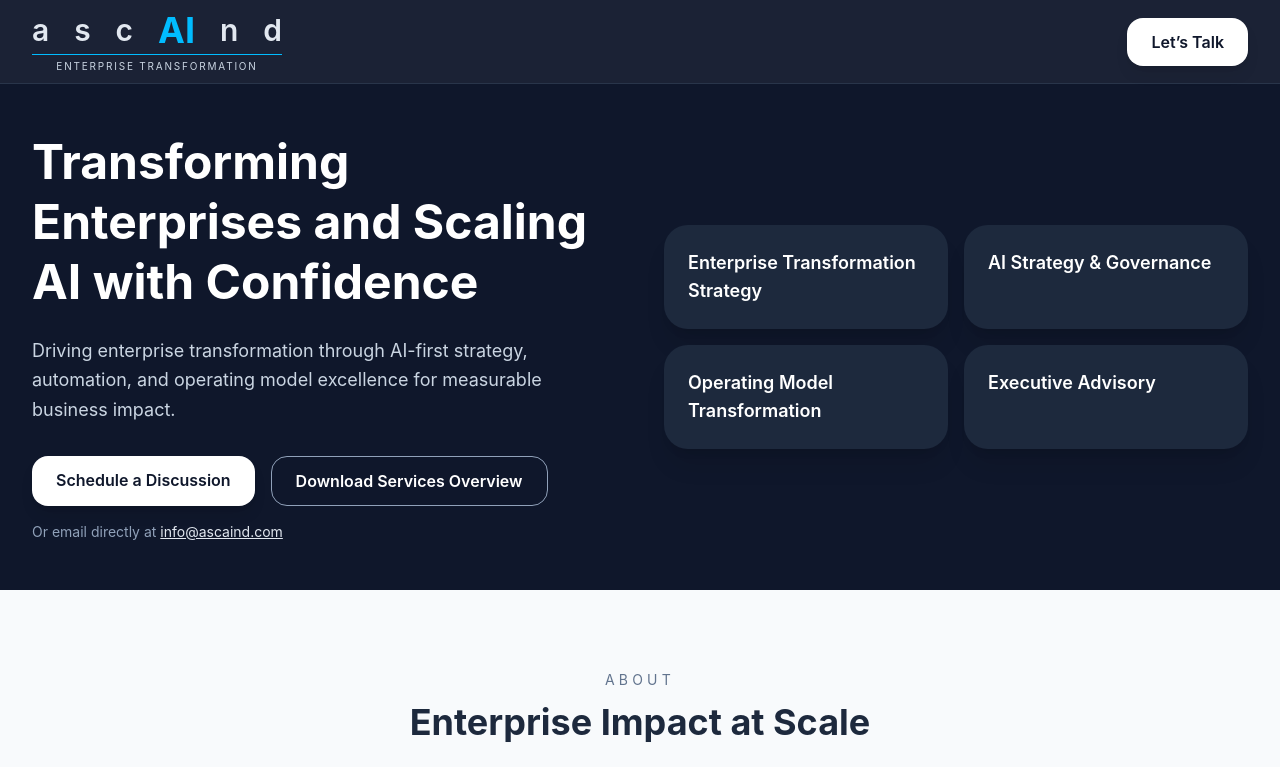
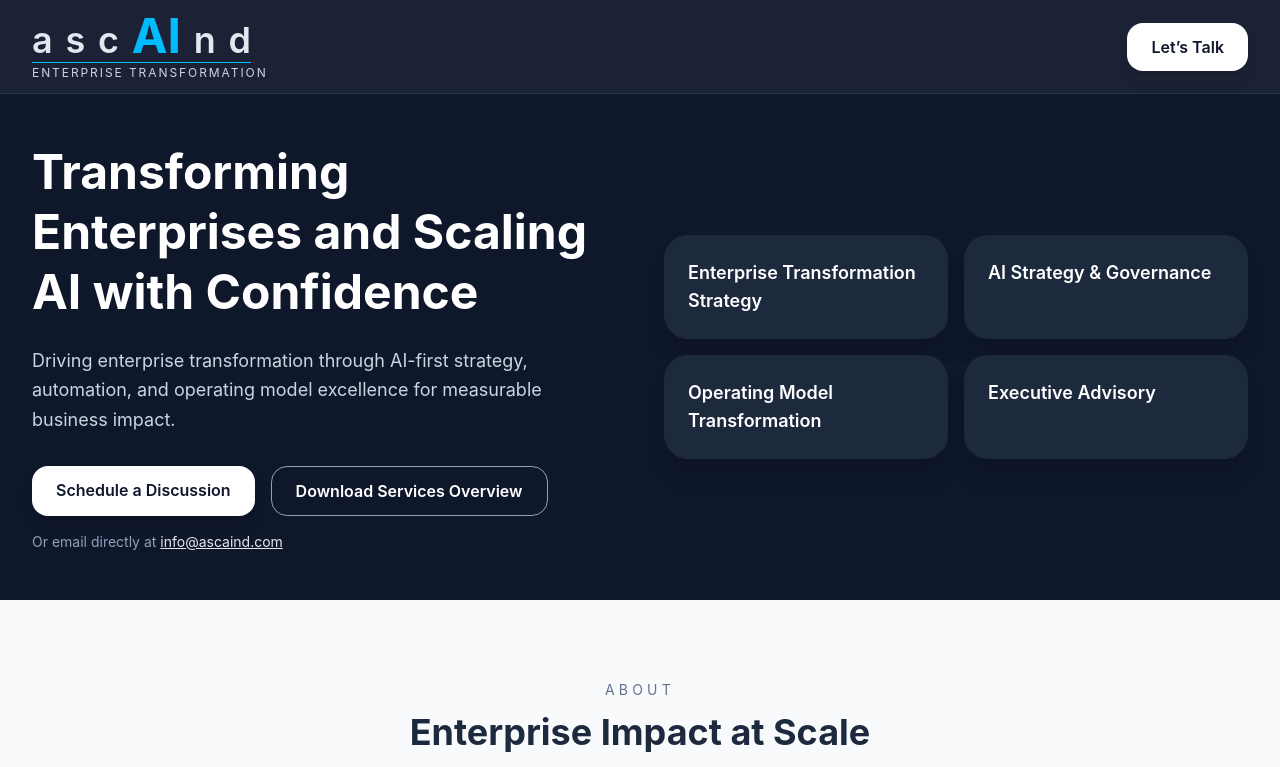
Before and after one commit to ysuneja06/my-ai-website, a React (Vite) app: page / in a window 1280 px wide. Shown: the top 767 px of the page. Built offline with nearby package versions, Linux system fonts and the light colour scheme.

Commit message:
Dynamic 76

```diff
--- a/src/App.jsx
+++ b/src/App.jsx
@@ -39,21 +39,21 @@ export default function AdvisoryWebsite() {
     <div className="min-h-screen bg-slate-50 text-slate-800">
       <header className="sticky top-0 z-50 bg-slate-900/95 backdrop-blur-md border-b border-slate-700/60">
         <div className="max-w-7xl mx-auto px-4 sm:px-8 py-3 flex items-center justify-between gap-3">
-        <div className="w-[245px] max-w-[56vw] sm:w-[250px] shrink-0 leading-none">
+        <div className="w-[300px] max-w-[54vw] sm:w-[219px] shrink-0 leading-none">
           <div className="flex items-end justify-between w-full">
-            <span className="text-2xl sm:text-3xl font-semibold text-slate-200">a</span>
-            <span className="text-2xl sm:text-3xl font-semibold text-slate-200">s</span>
-            <span className="text-2xl sm:text-3xl font-semibold text-slate-200">c</span>
-            <span className="text-sky-400 font-bold text-4xl sm:text-4xl leading-none">
+            <span className="text-2xl sm:text-4xl font-semibold text-slate-200">a</span>
+            <span className="text-2xl sm:text-4xl font-semibold text-slate-200">s</span>
+            <span className="text-2xl sm:text-4xl font-semibold text-slate-200">c</span>
+            <span className="text-sky-400 font-bold text-4xl sm:text-5xl leading-none">
               AI
             </span>
-            <span className="text-2xl sm:text-3xl font-semibold text-slate-200">n</span>
-            <span className="text-2xl sm:text-3xl font-semibold text-slate-200">d</span>
+            <span className="text-2xl sm:text-4xl font-semibold text-slate-200">n</span>
+            <span className="text-2xl sm:text-4xl font-semibold text-slate-200">d</span>
           </div>
 
-          <div className="h-px bg-sky-400 mt-1.5 mb-1.5 w-full" />
+          <div className="h-px bg-sky-400 mt-0.5 mb-0.5 w-full" />
 
-          <p className="uppercase text-[8px] sm:text-[10px] text-slate-300 tracking-[0.13em] sm:tracking-[0.18em] whitespace-nowrap w-full text-center">
+          <p className="uppercase text-[8px] sm:text-xs text-slate-300 tracking-[0.105em] sm:tracking-[0.16em] whitespace-nowrap w-full text-center">
             Enterprise Transformation
           </p>
         </div>
```
